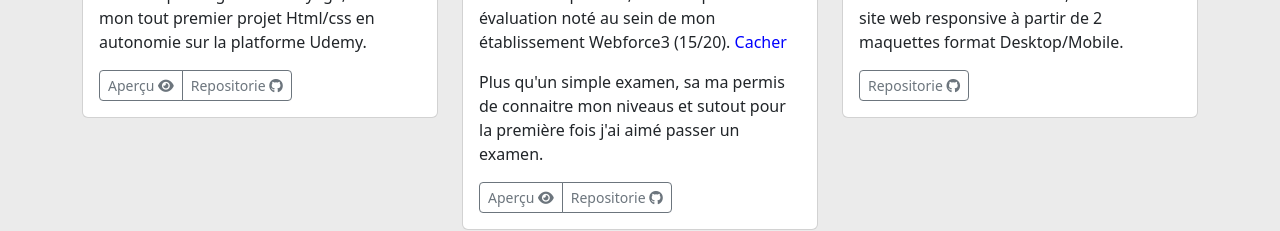
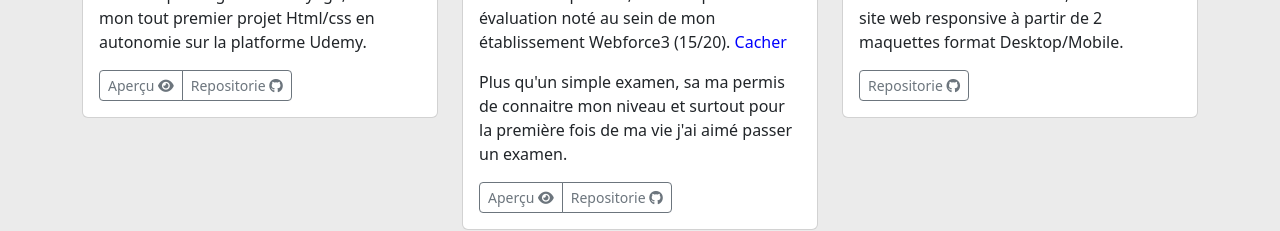
Before and after one commit to HanedDev/Portfolio, a plain HTML site: page index.html in a window 1280 px wide. Both pictures are taken after a click on the link "Voir plus". Shown: the part 1813-2044 px from the top of the page. Drawn offline with nearby package versions, Linux system fonts and the light colour scheme.

Commit message:
dernière retouche

```diff
--- a/index.html
+++ b/index.html
@@ -140,8 +140,8 @@
                 <p class="card-text">Site web responsive, c'est ma première évaluation noté au sein de mon établissement
                   Webforce3 (15/20).
                   <a href="" class="see-more">Voir plus</a>
-                <p class="show-hide-para">Plus qu'un simple examen, sa ma permis de connaitre mon niveaus et sutout pour
-                  la première fois j'ai aimé passer un examen. </p>
+                <p class="show-hide-para">Plus qu'un simple examen, sa ma permis de connaitre mon niveau et surtout pour
+                  la première fois de ma vie j'ai aimé passer un examen. </p>
 
 
                 <div class="d-flex justify-content-between align-items-center">
```
